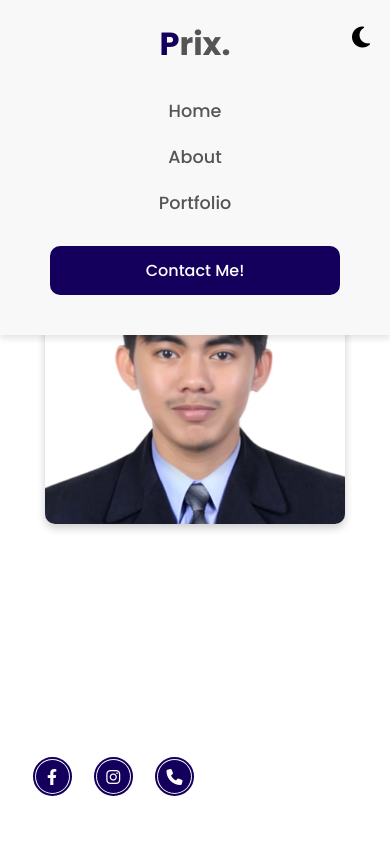
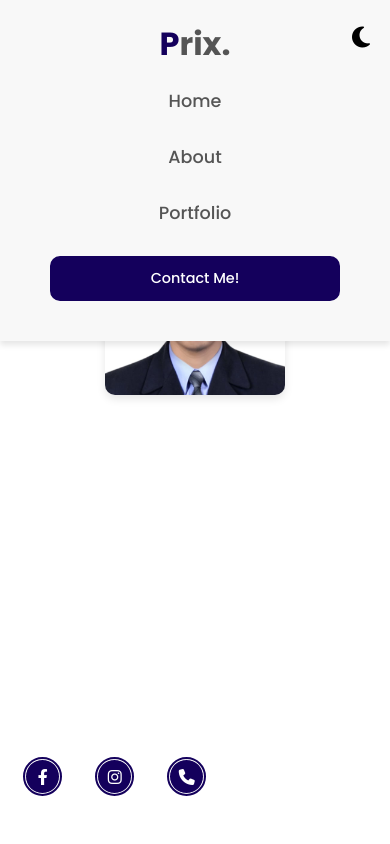
Before and after one commit to Angel032904/Portfolio, a plain HTML site: page index.html in a window 390 px wide. Shown: the top 844 px of the page. Drawn offline with nearby package versions, Linux system fonts and the light colour scheme.

Commit message:
style.css

```diff
--- a/style.css
+++ b/style.css
@@ -888,43 +888,50 @@ p {
 }
 
 @media (max-width: 480px) {
-    .content h2 {
-        font-size: 1.8em;
+    header {
+        padding: 10px 20px;
+        height: auto;
     }
-    .content h4 {
-        font-size: 1.2em;
+
+    .logo {
+        font-size: 1.5rem;
     }
-    .btn-group a {
-        padding: 8px 20px;
-        font-size: 0.9em;
-        margin: 10px 5px;
+
+    .navigation {
+        flex-direction: column;
+        align-items: center;
+        gap: 10px;
+        margin-top: 10px;
     }
-    .project-card img {
-        max-width: 90%;
+
+    .btn-talk {
+        padding: 10px 20px;
+        font-size: 0.9rem;
     }
-    .container,
-    .container1,
-    .container2,
-    .container3,
-    .container4,
-    .container5 {
-        padding: 20px;
+
+    .profile_pic {
+        position: relative;
+        right: 0;
+        margin-top: 15px;
+        display: flex;
+        justify-content: center;
     }
-    .extra-images img,
-    .extra-images1 img {
-        max-width: 100%;
+
+    .profile_pic img {
+        width: 180px;
+        height: auto;
+        border-radius: 10px;
+        box-shadow: 0 4px 8px rgba(0,0,0,0.1);
     }
-    #project-title,
-    #project-title1 {
-        font-size: 1.8rem;
+
+    .social-icons {
+        margin-top: 10px;
+        display: flex;
+        justify-content: center;
+        gap: 15px;
     }
-    #project-description,
-    #project-description1 {
+
+    .social-icons a {
         font-size: 1rem;
     }
-    .btn,
-    .btn1 {
-        font-size: 0.9rem;
-        padding: 10px 20px;
-    }
 }
```
